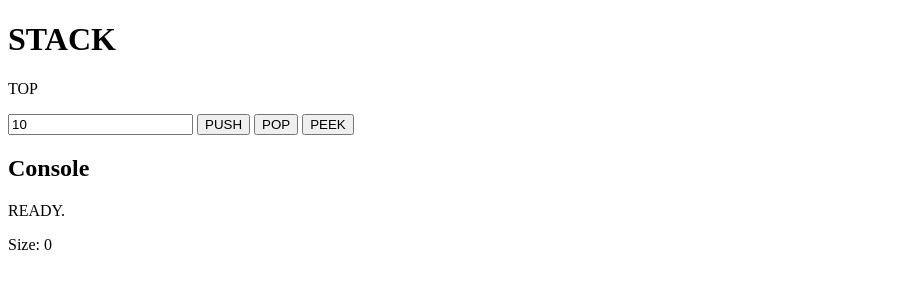
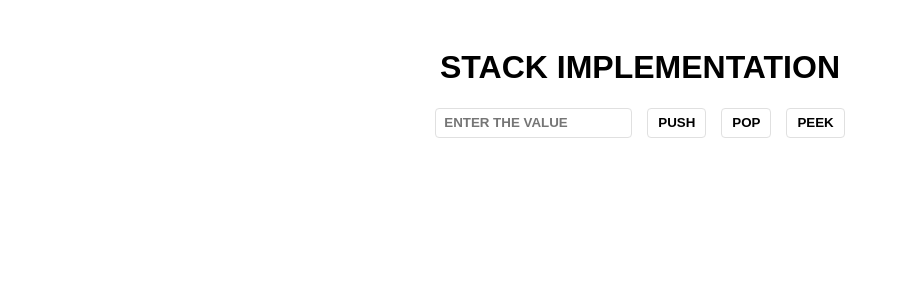
Before and after one commit to alan123-source/sorting_algo_visualizer, a plain HTML site: page stack.html in a window 1280 px wide. Shown: the whole page, without its empty margins (0-900 px from the left). Drawn offline with Linux system fonts and the light colour scheme.

Commit message:
aadded stack buttons

```diff
--- a/stack.css
+++ b/stack.css
@@ -0,0 +1,38 @@
+body{
+    font-family: Arial, sans-serif;
+    padding: 20px;
+}
+
+.controls{
+    margin-bottom: 20px;
+    margin-top: 20px;
+    gap: 10px;
+    display: flex;
+    justify-content: center;
+    height: 30px;
+}
+
+button{
+    margin-left: 5px;
+    padding: 5px 10px;
+    border: 2px solid black;
+    border-radius: 4px;
+    background-color: white;
+    color: black;
+    cursor: pointer;
+    font-weight: bold;
+    border: 1px solid #e0e0e0;
+
+}
+
+h1{
+    text-align: center;
+}
+
+.stackinput{
+    border-radius: 4px;
+    border: 1px solid #e0e0e0;
+    color: black;
+    font-weight: bold;
+    padding: 8px;
+}
--- a/stack.html
+++ b/stack.html
@@ -7,24 +7,12 @@
     <link rel="stylesheet" href="stack.css">
 </head>
 <body>
-    <h1>STACK</h1>
-    <div class="container">
-        <div class="stack-container">
-            <p class="top-label">TOP</p>
-        </div>
-        <div class="controls">
-            <input type="text" class="input-value" placeholder="Enter value" value="10" maxlength="4">
-            <button class="push-btn">PUSH</button>
-            <button class="pop-btn">POP</button>
-            <button class="peek-btn">PEEK</button>
-        </div>
-
-     <div class="status-console">
-        <h2>Console</h2>
-        <div class="console-output">READY.</div>
-        <p>Size: <span class="stack-size">0</span></p>
-
-     </div>
-    </div>
+  <h1>STACK IMPLEMENTATION</h1>
+  <div class="controls">
+    <input type="number" class="stackinput" placeholder="ENTER THE VALUE">
+    <button class="pushbtn">PUSH</button>
+    <button class="popbtn">POP</button>
+    <button class="peekbtn">PEEK</button>
+ </div>
 </body>
 </html>
```
